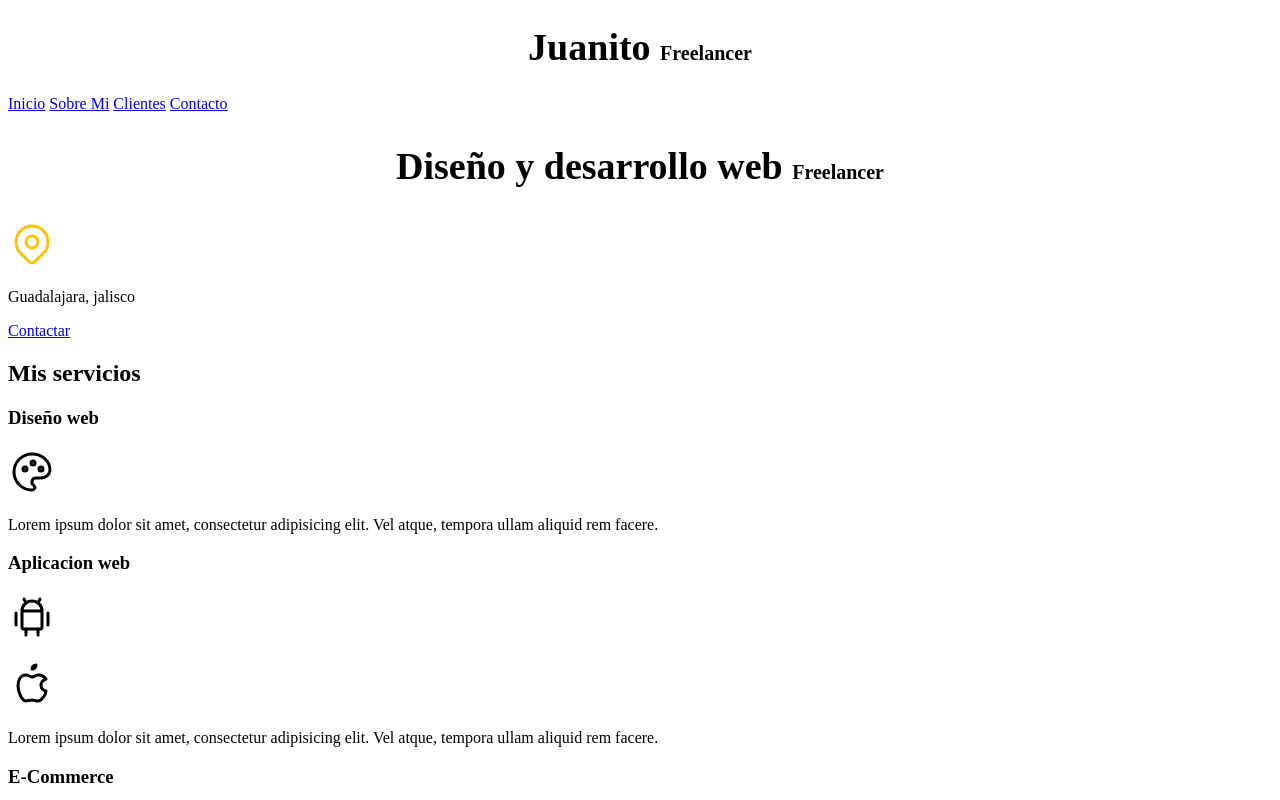
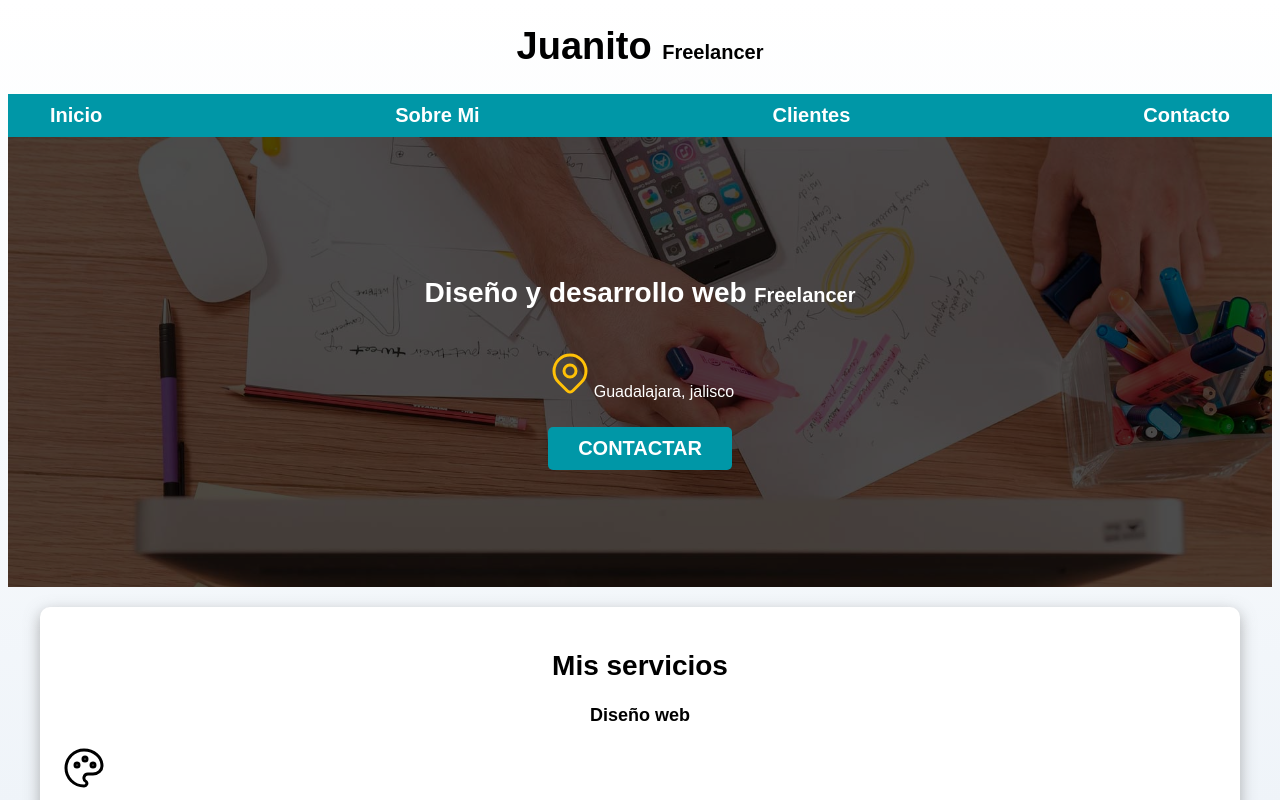
Before and after one commit to Edd0-8/proyectoWeb, a plain HTML site: page index.html in a window 1280 px wide. Shown: the top 800 px of the page. Drawn offline with Linux system fonts and the light colour scheme.

Commit message:
Actualizacion style.css

```diff
--- a/css/styles.css
+++ b/css/styles.css
@@ -11,19 +11,156 @@
 
 html{
     font-size: 62.5%;
+    /* Fragmento de codigo para facilitar el uso de "BoxModel" */
+    box-sizing: border-box;
+}
+
+/*Fragmento de codigo para facilitar el uso de "BoxModel" extraido de una pagina de un diseñador de Google*/
+*,*::before, *::after{
+    box-sizing: inherit;
 }
 
 body{
     font-size: 16px; /*1rem = 10px */
+    font-family: 'Krub', sans-serif;
+    /*Codigo para generar degradado en el fondo, los parametros son linear-gradiente(hacia donde, color inferior (0%), color superiror(0%))*/
+    background-image: linear-gradient(to top, #DFE9F3 0%, var(--blanco) 100%);
 }
 
-.titulo{
+.sombra{
+    /*NOTA: -webkit- y -moz- son codigo para generar compatibilidad con ciertos navegadores con respecto a la propiedad utilizada
+        --webkit- para chrome
+        -moz- para mozilla*/
+    -webkit-box-shadow: 0px 5px 15px 0px rgba(112,112,112,0.54);
+    -moz-box-shadow: 0px 5px 15px 0px rgba(112,112,112,0.54);
+    box-shadow: 0px 5px 15px 0px rgba(112,112,112,0.54);
+    background-color: var(--blanco);
+    padding: 2rem;
+    border-radius: 1rem;
+}
+
+h1{
+    font-size: 3.8rem;
+}
+
+h2{
+    font-size: 2.8rem;
+}
+
+h3{
+    font-size: 1.8rem;
+}
+
+h1,h2,h3{
     text-align: center;
-    font-size: 3.8rem;
-    /*Usando una variable desde la custome propertie*/
-    /* color: var(--blanco); */
 }
 
 .titulo span{
     font-size: 2rem;
 }
+
+.contenedor{
+    max-width: 120rem;
+    margin: 0 auto;
+}
+
+.boton{
+    background-color: var(--secundario);
+    color: var(--blanco);
+    padding: 1rem 3rem;
+    margin-top: 1rem;
+    font-size: 2rem;
+    text-decoration: none;
+    text-transform: uppercase;
+    font-weight: bold;
+    border-radius: .5rem;
+    width: 90%;
+    text-align: center;
+}
+
+@media (min-width: 768px){
+    .boton{
+        width: auto;
+    }
+}
+
+.nav-bg{
+    background-color: var(--secundario);
+}
+
+.navegacion-principal{
+    display: flex;
+    flex-direction: column;
+}
+
+/* Medias Querie regulares
+
+    480px = Telefono
+    768px = Tablet
+    1140px = Laptop
+    1400px = Computadora
+*/
+
+@media (min-width: 768px){
+    .navegacion-principal{
+        flex-direction: row;
+        justify-content: space-between;
+    }
+}
+
+.navegacion-principal a{
+    display: block;
+    text-align: center;
+    color: var(--blanco);
+    text-decoration: none;
+    font-size: 2rem;
+    font-weight: bold;
+    padding: 1rem;
+}
+
+.navegacion-principal a:hover{
+    background-color: var(--primario);
+    color: var(--oscuro);
+}
+.hero {
+    background-image: url(../img/hero.jpg);
+    background-repeat: no-repeat;
+    background-size: cover;
+    /*A estas medidas se le aplica el modelo caja (box model) para que el padding no perturbe las medidas totales
+    del elemento
+    */
+    height: 450px;
+    /*Se especifica la posicion de los elementos, donde le padre siempre tiene que ser relativo y el hijo absoluto
+        Esto es necesario porque si el padre no tiene posicion relativa, el hijo tomara la posicion absoluta desde
+        todo el documento
+    */
+    position: relative;
+    margin-bottom: 2rem;
+}
+
+.contenido-hero{
+    position: absolute;
+    background-color: rgba(0, 0, 0, .7); /**Metodo antiguo para opacidad**/
+    background-color: rgb(0 0 0 / 70%); /*Metodo nuevo, pero con menos soporte para navegadores (Puedo dejar ambos por si el nuevo no se toma)*/
+    width: 100%;
+    height: 100%;
+    /*Cordenadas: TOP, LEFT, BOTTOM, RIGHT*/
+
+    /*Este codigo permite alinear tanto vertical como horizontal
+    con align-items y justify-content, es necesario el display flex
+    para que funcione
+    */
+    display: flex; /*Coloca el contenido alineado*/
+    flex-direction: column;
+    align-items: center;
+    justify-content: center;
+}
+
+.contenido-hero h2, .contenido-hero p{
+    color: var(--blanco);
+}
+
+.ubicacion{
+    display: flex;
+    align-items: flex-end;
+}
--- a/index.html
+++ b/index.html
@@ -18,17 +18,21 @@
         </h1>
     </header>
 
-    <nav>
+    <div class="nav-bg">
+        <nav class="navegacion-principal contenedor">
             <a href="#">Inicio</a>
             <a href="#">Sobre Mi</a>
             <a href="#">Clientes</a>
             <a href="#">Contacto</a>
         </nav>
+    </div>
 
-    <section>
-        <h2 class="titulo">Diseño y desarrollo web
-            <span>Freelancer</span>
-        </h2>
+
+    <section class="hero">
+        <div class="contenido-hero">
+            <h2 class="titulo">Diseño y desarrollo web <span>Freelancer</span></h2>
+
+            <div class="ubicacion">
                 <p>
                     <svg xmlns="http://www.w3.org/2000/svg" class="icon icon-tabler icon-tabler-map-pin" width="48" height="48" viewBox="0 0 24 24" stroke-width="1.5" stroke="#ffc107" fill="none" stroke-linecap="round" stroke-linejoin="round">
                         <path stroke="none" d="M0 0h24v24H0z" fill="none"/>
@@ -37,10 +41,14 @@
                     </svg>
                 </p>
                 <p>Guadalajara, jalisco</p>
+            </div>
 
-        <a href="#">Contactar</a>
+            <a class="boton" href="#">Contactar</a>
+        </div>
     </section>
-    <main>
+
+
+    <main class="contenedor sombra">
         <h2>Mis servicios</h2>
         <section>
             <h3>Diseño web</h3>
```
Lines whose indentation alone changed are shown as unchanged.
